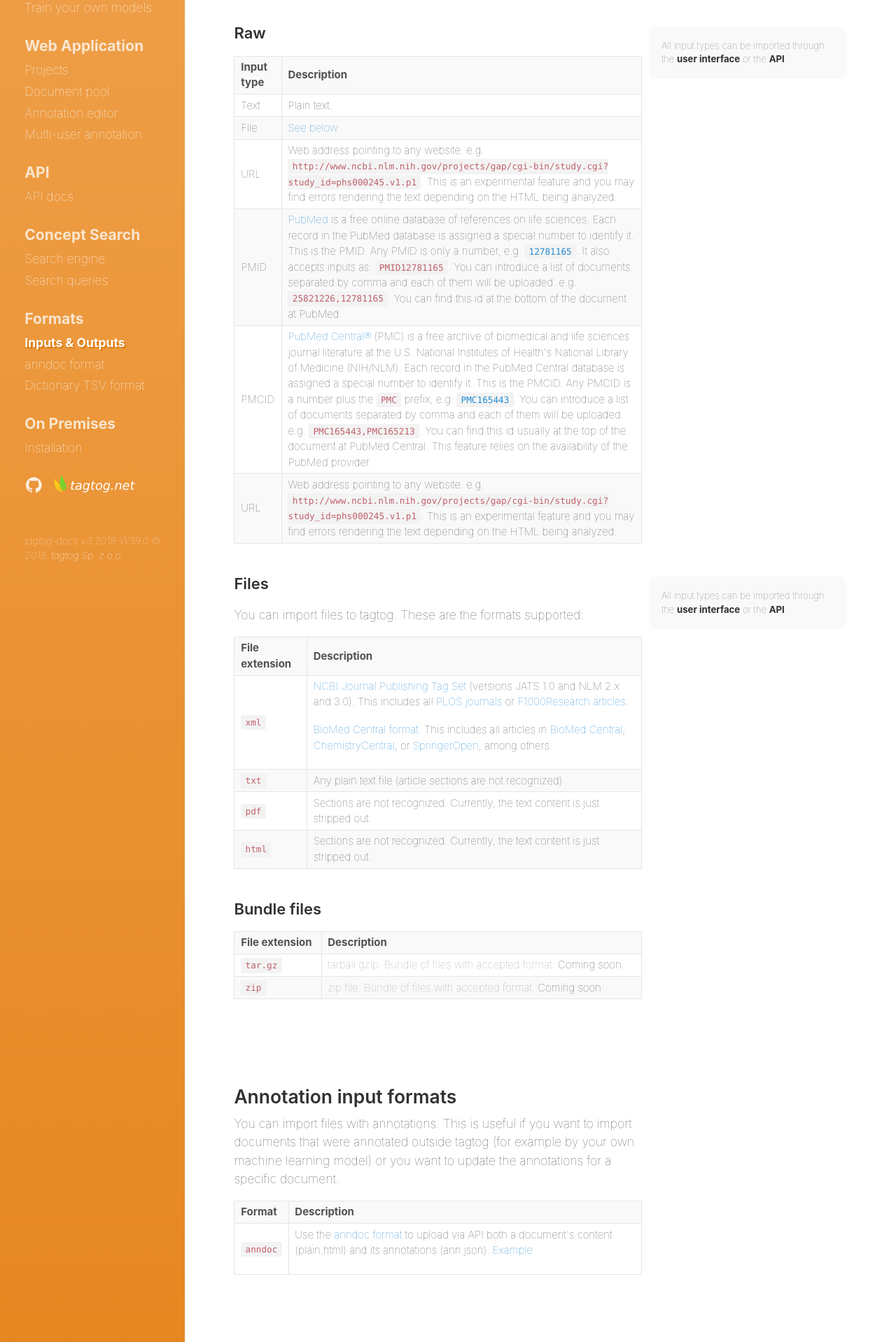
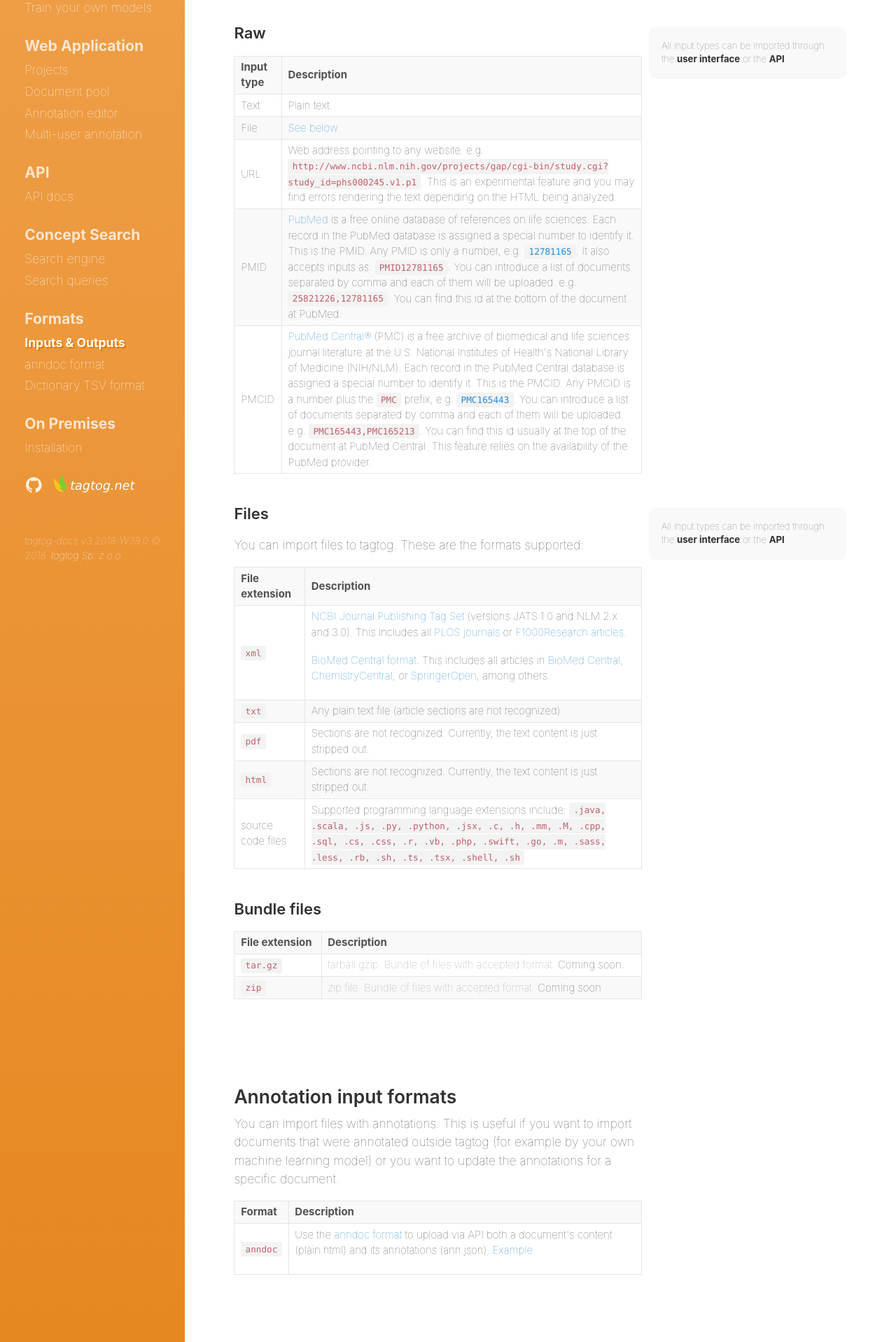
Before and after one commit to tagtogorg/tagtog-doc, a Jekyll site: the page built from ioformats.md, in a window 1280 px wide. Shown: the part 412-2330 px from the top of the page at 70% size. Built offline with Jekyll 4.4.1, drawn with Linux system fonts in a browser that asks for light colours; nearby versions of some CDN libraries; emoji names are drawn with the system emoji font.

Commit message:
document better

```diff
--- a/ioformats.md
+++ b/ioformats.md
@@ -38,10 +38,6 @@ toc: true
         <td>PMCID</td>
         <td><a href="https://www.ncbi.nlm.nih.gov/pmc/">PubMed Central®</a> (PMC) is a free archive of biomedical and life sciences journal literature at the U.S. National Institutes of Health's National Library of Medicine (NIH/NLM). Each record in the PubMed Central database is assigned a special number to identify it. This is the PMCID. Any PMCID is a number plus the <code>PMC</code> prefix, e.g. <code><a href="https://www.ncbi.nlm.nih.gov/pmc/articles/PMC165443/">PMC165443</a></code>. You can introduce a list of documents separated by comma and each of them will be uploaded. e.g. <code>PMC165443,PMC165213</code>. You can find this id usually at the top of the document at PubMed Central. This feature relies on the availability of the PubMed provider.</td>
       </tr>
-      <tr>
-        <td>URL</td>
-        <td>Web address pointing to any website. e.g. <code>http://www.ncbi.nlm.nih.gov/projects/gap/cgi-bin/study.cgi?study_id=phs000245.v1.p1</code>. This is an experimental feature and you may find errors rendering the text depending on the HTML being analyzed.</td>
-      </tr>
 
     </table>
   </div>
@@ -74,6 +70,10 @@ toc: true
       <tr>
         <td><code>html</code></td>
         <td>Sections are not recognized. Currently, the text content is just stripped out.</td>
+      </tr>
+      <tr>
+        <td>source code files</td>
+        <td>Supported programming language extensions include: <code>.java, .scala, .js, .py, .python, .jsx, .c, .h, .mm, .M, .cpp, .sql, .cs, .css, .r, .vb, .php, .swift, .go, .m, .sass, .less, .rb, .sh, .ts, .tsx, .shell, .sh</code></td>
       </tr>
     </table>
   </div>
```
Also changed, not shown: updates.md (+2 -2 lines).
